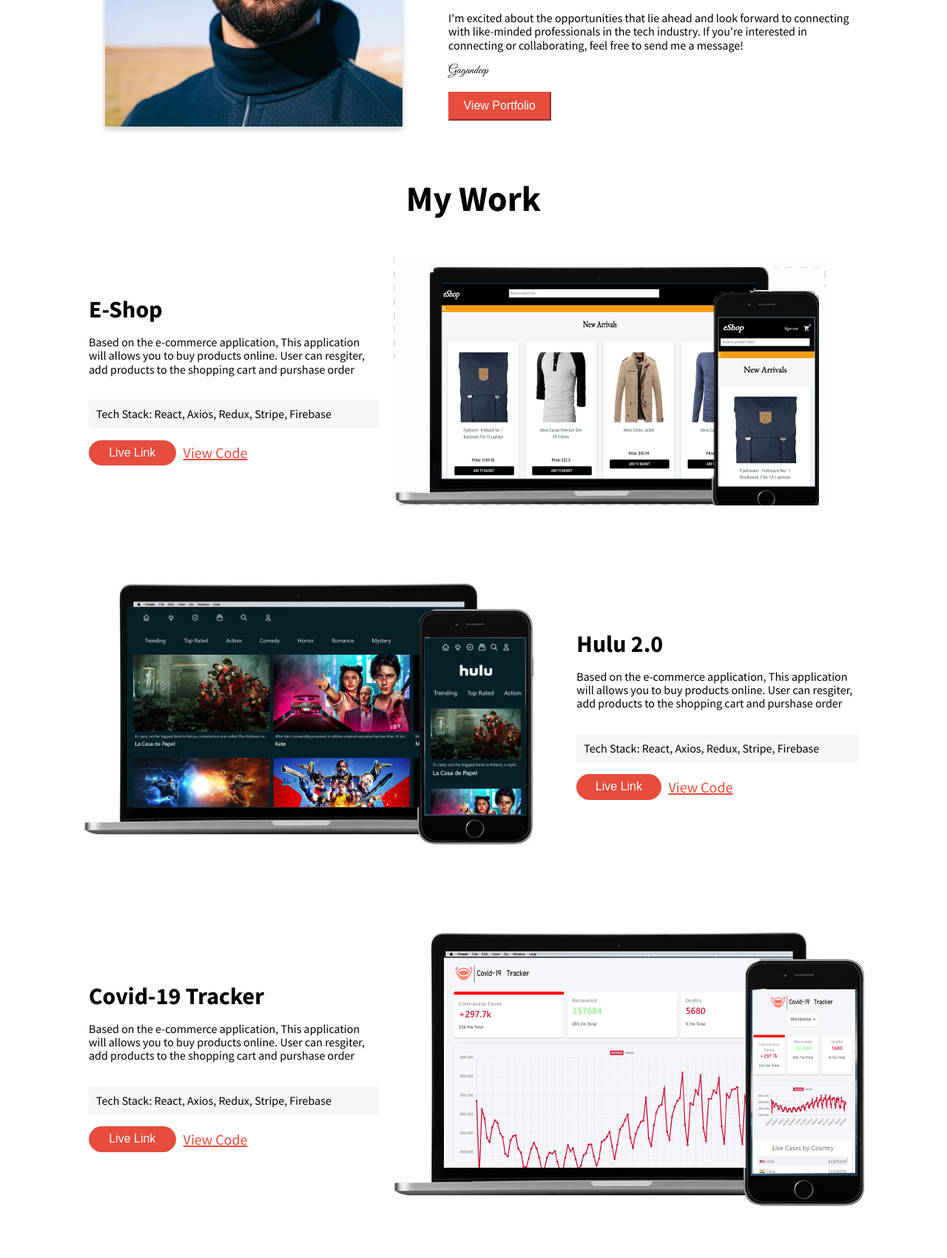
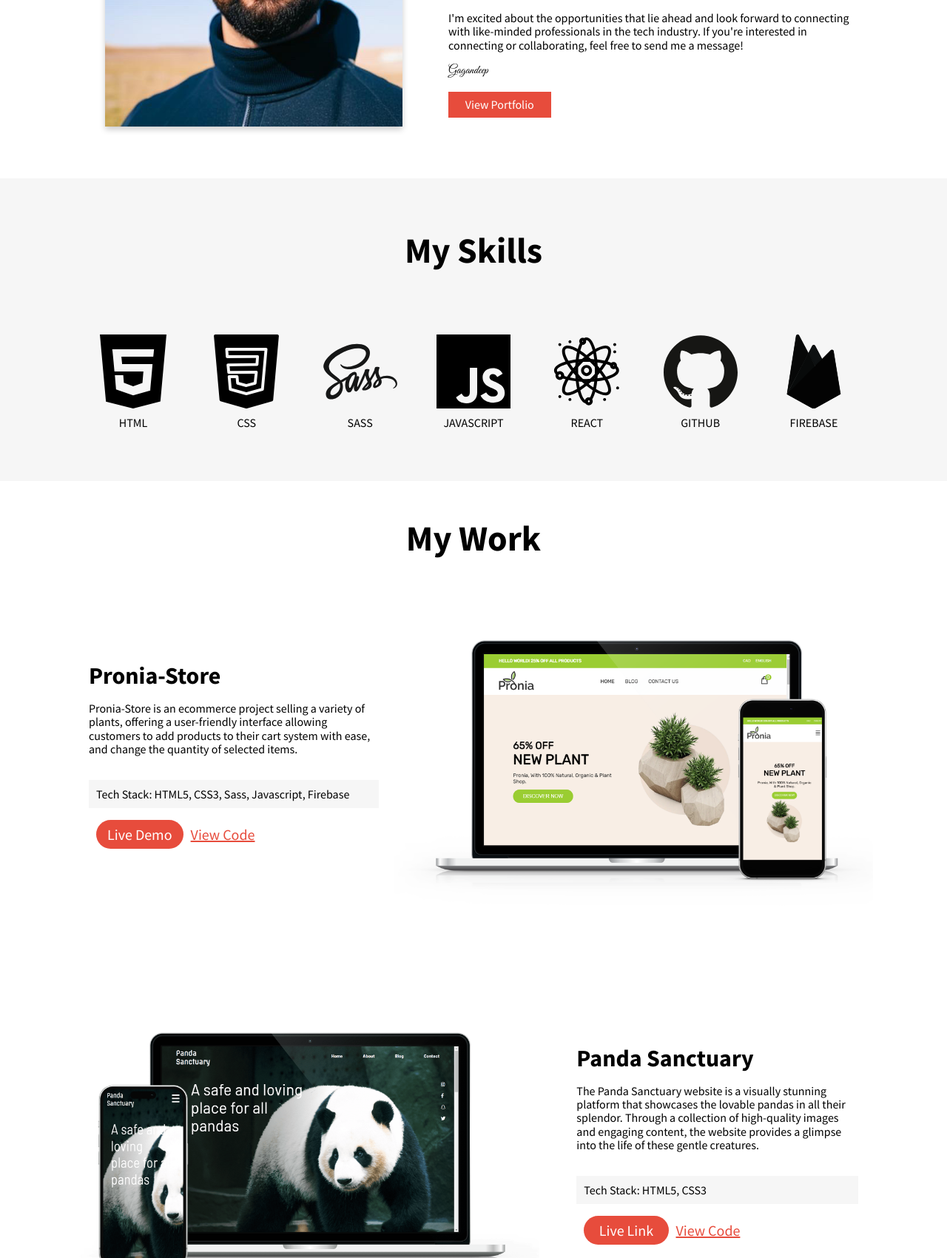
Before and after one commit to igagandeep/Gagandeep-Portfolio, a plain HTML site: page index.html in a window 1280 px wide. Shown: the part 1100-2800 px from the top of the page at 74% size. Drawn offline with Linux system fonts and the light colour scheme; files whose address does not match are found by name.

Commit message:
updated portfolio links and pics :zap:

```diff
--- a/index.html
+++ b/index.html
@@ -23,8 +23,8 @@
           <ul class="nav">
             <li class="nav-items"><a href="#home">home</a></li>
             <li class="nav-items"><a href="#about">about</a></li>
+            <li class="nav-items"><a href="#skills">skills</a></li>
             <li class="nav-items"><a href="#portfolio">portfolio</a></li>
-            <li class="nav-items"><a href="#skills">skills</a></li>
             <li class="nav-items"><a href="#contact">contact</a></li>
           </ul>
           <ul class="social-icons">
@@ -60,7 +60,6 @@
       </nav>
       <ul class="nav-bottom">
         <li class="nav-items">
-          <span class="tool-tip-text">home</span>
           <a href="#home"
             ><img
               src="https://img.icons8.com/ios/50/null/home--v1.png"
@@ -68,7 +67,6 @@
           /></a>
         </li>
         <li class="nav-items">
-          <span class="tool-tip-text">about</span>
           <a href="#about"
             ><img
               src="https://img.icons8.com/ios/50/null/about.png"
@@ -76,15 +74,6 @@
           /></a>
         </li>
         <li class="nav-items">
-          <span class="tool-tip-text">portfolio</span>
-          <a href="#portfolio"
-            ><img
-              src="https://img.icons8.com/external-xnimrodx-lineal-xnimrodx/64/null/external-portfolios-graphic-design-xnimrodx-lineal-xnimrodx.png"
-              alt="this is picture of portfolio icon"
-          /></a>
-        </li>
-        <li class="nav-items">
-          <span class="tool-tip-text">skills</span>
           <a href="#skills"
             ><img
               src="https://img.icons8.com/ios/50/null/problem-solving-skills.png"
@@ -92,7 +81,14 @@
           /></a>
         </li>
         <li class="nav-items">
-          <span class="tool-tip-text">contact</span>
+          <a href="#portfolio"
+            ><img
+              src="https://img.icons8.com/external-xnimrodx-lineal-xnimrodx/64/null/external-portfolios-graphic-design-xnimrodx-lineal-xnimrodx.png"
+              alt="this is picture of portfolio icon"
+          /></a>
+        </li>
+
+        <li class="nav-items">
           <a href="#contact"
             ><img
               src="https://img.icons8.com/ios/50/null/contact-card.png"
@@ -151,79 +147,7 @@
               feel free to send me a message!
             </p>
             <span class="e-signature">Gagandeep</span>
-            <button>View Portfolio</button>
-          </div>
-        </div>
-      </section>
-      <!-- *********************** PORTFOLIO **************************-->
-      <section class="portfolio-container" id="portfolio">
-        <div class="wrapper">
-          <h2 class="portfolio-heading">My Work</h2>
-          <div class="portfolio">
-            <div class="portfolio-info">
-              <h2 class="portfolio-title">E-Shop</h2>
-              <p>
-                Based on the e-commerce application, This application will
-                allows you to buy products online. User can resgiter, add
-                products to the shopping cart and purshase order
-              </p>
-              <p class="tech-stack">
-                Tech Stack: React, Axios, Redux, Stripe, Firebase
-              </p>
-              <div class="portfolio-links">
-                <button>Live Link</button><a href="#">View Code</a>
-              </div>
-            </div>
-            <div class="portfolio-demo">
-              <img
-                src="./assets/eshopp.png"
-                alt="this is picture of ecommerce demo app"
-              />
-            </div>
-          </div>
-          <div class="portfolio">
-            <div class="portfolio-demo">
-              <img
-                src="./assets/hulu2.png"
-                alt="this is picture of ecommerce demo app"
-              />
-            </div>
-            <div class="portfolio-info portfolio-even">
-              <h2 class="portfolio-title">Hulu 2.0</h2>
-              <p>
-                Based on the e-commerce application, This application will
-                allows you to buy products online. User can resgiter, add
-                products to the shopping cart and purshase order
-              </p>
-              <p class="tech-stack">
-                Tech Stack: React, Axios, Redux, Stripe, Firebase
-              </p>
-              <div class="portfolio-links">
-                <button>Live Link</button><a href="#">View Code</a>
-              </div>
-            </div>
-          </div>
-          <div class="portfolio">
-            <div class="portfolio-info">
-              <h2 class="portfolio-title">Covid-19 Tracker</h2>
-              <p>
-                Based on the e-commerce application, This application will
-                allows you to buy products online. User can resgiter, add
-                products to the shopping cart and purshase order
-              </p>
-              <p class="tech-stack">
-                Tech Stack: React, Axios, Redux, Stripe, Firebase
-              </p>
-              <div class="portfolio-links">
-                <button>Live Link</button><a href="#">View Code</a>
-              </div>
-            </div>
-            <div class="portfolio-demo">
-              <img
-                src="./assets/covid19.png"
-                alt="this is picture of ecommerce demo app"
-              />
-            </div>
+            <a href="#portfolio" class="portfolio-link">View Portfolio</a>
           </div>
         </div>
       </section>
@@ -275,6 +199,97 @@
           </ul>
         </div>
       </section>
+      <!-- *********************** PORTFOLIO **************************-->
+      <section class="portfolio-container" id="portfolio">
+        <div class="wrapper">
+          <h2 class="portfolio-heading">My Work</h2>
+          <div class="portfolio">
+            <div class="portfolio-info">
+              <h2 class="portfolio-title">Pronia-Store</h2>
+              <p>
+                Pronia-Store is an ecommerce project selling a variety of
+                plants, offering a user-friendly interface allowing customers to
+                add products to their cart system with ease, and change the
+                quantity of selected items.
+              </p>
+              <p class="tech-stack">
+                Tech Stack: HTML5, CSS3, Sass, Javascript, Firebase
+              </p>
+              <div class="portfolio-links">
+                <a
+                  href="https://bit.ly/42qVMoT"
+                  target="_blank"
+                  class="live-link"
+                  >Live Demo</a
+                ><a href="https://bit.ly/3HE0Qht" target="_blank">View Code</a>
+              </div>
+            </div>
+            <div class="portfolio-demo">
+              <img
+                src="./assets/pronia-store.png"
+                alt="this is picture of ecommerce demo app"
+              />
+            </div>
+          </div>
+          <div class="portfolio">
+            <div class="portfolio-demo">
+              <img
+                src="./assets/panda.png"
+                alt="this is picture of ecommerce demo app"
+              />
+            </div>
+            <div class="portfolio-info portfolio-even">
+              <h2 class="portfolio-title">Panda Sanctuary</h2>
+              <p>
+                The Panda Sanctuary website is a visually stunning platform that
+                showcases the lovable pandas in all their splendor. Through a
+                collection of high-quality images and engaging content, the
+                website provides a glimpse into the life of these gentle
+                creatures.
+              </p>
+              <p class="tech-stack">Tech Stack: HTML5, CSS3</p>
+              <div class="portfolio-links">
+                <a
+                  class="live-link"
+                  target="_blank"
+                  href="https://bit.ly/3VCV1qA"
+                  >Live Link</a
+                >
+                <a href="https://bit.ly/3NCWV8E" target="_blank">View Code</a>
+              </div>
+            </div>
+          </div>
+          <div class="portfolio">
+            <div class="portfolio-info">
+              <h2 class="portfolio-title">Covid-19 Tracker</h2>
+              <p>
+                Based on the e-commerce application, This application will
+                allows you to buy products online. User can resgiter, add
+                products to the shopping cart and purshase order
+              </p>
+              <p class="tech-stack">
+                Tech Stack: React, Axios, Redux, Stripe, Firebase
+              </p>
+              <div class="portfolio-links">
+                <a
+                  class="live-link"
+                  href="https://bit.ly/3p8QmAv"
+                  target="_blank"
+                  >Live Link</a
+                >
+                <a href="https://bit.ly/42n3QqB" target="_blank">View Code</a>
+              </div>
+            </div>
+            <div class="portfolio-demo">
+              <img
+                src="./assets/covid19.png"
+                alt="this is picture of ecommerce demo app"
+              />
+            </div>
+          </div>
+        </div>
+      </section>
+
       <!-- ************* CONTACT ME ******************* -->
       <section class="contact-container" id="contact">
         <div class="wrapper">
--- a/styles/sass/partials/_global.scss
+++ b/styles/sass/partials/_global.scss
@@ -1,6 +1,7 @@
 @use "./variables" as *;
 html {
   scroll-behavior: smooth;
+  transition: 5s;
 }
 body {
   font-family: $font-stack;
--- a/styles/sass/partials/_header.scss
+++ b/styles/sass/partials/_header.scss
@@ -81,26 +81,6 @@
     &:hover {
       transform: scale(1.3);
       transition: 0.3s;
-    }
-    .tool-tip-text {
-      visibility: hidden;
-      width: 120px;
-      text-transform: capitalize;
-      font-family: $logo-font-family;
-      color: #fff;
-      text-align: center;
-      border-radius: 6px;
-      padding: 5px 0;
-
-      /* Position the tooltip */
-      position: absolute;
-      z-index: 1;
-      bottom: 100%;
-      left: 50%;
-      margin-left: -60px;
-    }
-    &:hover .tool-tip-text {
-      visibility: visible;
     }
   }
   img {
--- a/styles/sass/partials/_main.scss
+++ b/styles/sass/partials/_main.scss
@@ -36,12 +36,13 @@
   .e-signature {
     font-family: $logo-font-family;
   }
-  button {
+  .portfolio-link {
     background-color: $primary;
     color: #fff;
     border-radius: none;
     border-color: $primary;
-    padding: 8px;
+    padding: 8px 4px;
+    text-align: center;
     margin-top: 20px;
     width: 25%;
   }
@@ -92,13 +93,14 @@
 .portfolio-links {
   display: flex;
   align-items: center;
-  button {
+  .live-link {
     color: #fff;
     background: $primary;
     padding: 8px;
     border: none;
     border-radius: 50px;
-    cursor: pointer;
+    text-align: center;
+    text-decoration: none;
     width: 30%;
   }
   a {
```
Also changed, not shown: assets/eshopp.png (deleted), assets/hulu2.png (deleted), assets/panda.png (added), assets/pronia-store.png (added), styles/style.css.
